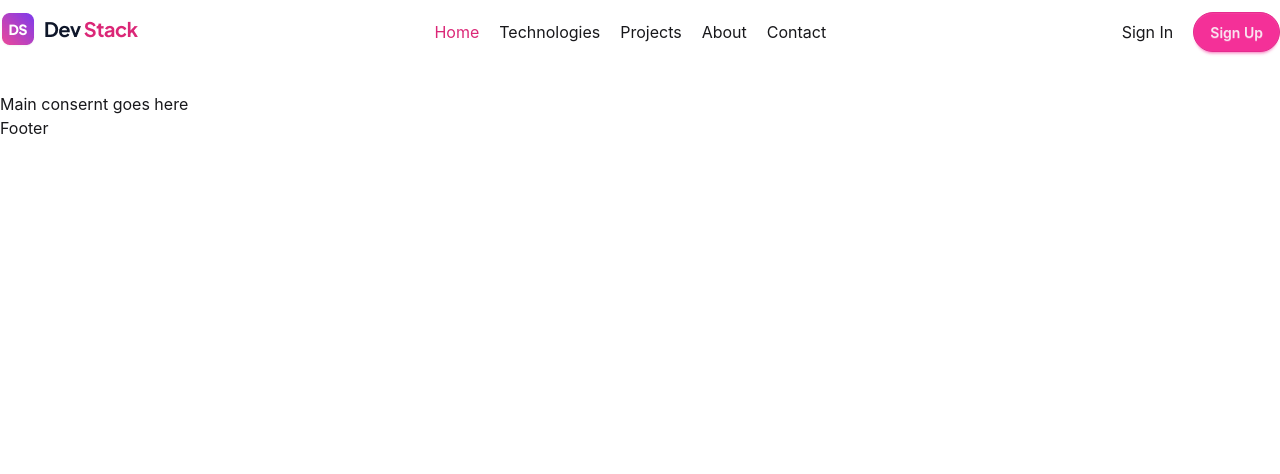
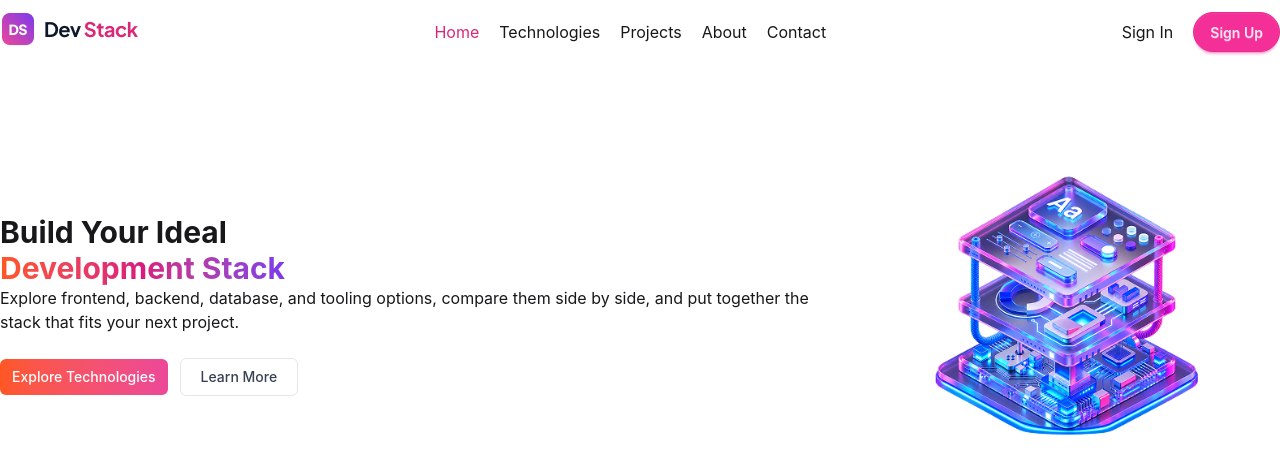
Before and after one commit to ssnicphfoysal777/assinment-5, a React (Vite) app: page / in a window 1280 px wide. Shown: the top 474 px of the page. Built offline with nearby package versions, Linux system fonts and the light colour scheme.

Commit message:
Hero section added

```diff
--- a/src/App.tsx
+++ b/src/App.tsx
@@ -1,11 +1,15 @@
-import Footer from "./Components/Footer"
+// import Footer from "./Components/Footer"
+import Herosectio from "./Components/Herosectio"
 import Navbar from "./Components/Navbar"
 
 function App() {
   return <div>
     <Navbar></Navbar>
-    <main>Main consernt goes here </main>
-    <Footer></Footer>
+    <Herosectio/>
+
+
+    {/* <main>Main consernt goes here </main> */}
+    {/* <Footer></Footer> */}
     </div>
 }
 export default App
--- /dev/null
+++ b/src/Components/Herosectio.tsx
@@ -0,0 +1,42 @@
+import Img from '../assets/banner-stack.png'
+const Herosectio = () => {
+    return <section>
+        <div className='container mx-auto flex justify-start items-center'>
+            <div>
+                <h1 className='text-3xl font-bold'>
+                    Build Your Ideal
+                    <br />
+                    <span className='bg-linear-to-r from-c1 via-c2 to-c3 bg-clip-text text-transparent'>
+                        Development Stack
+                    </span>
+                </h1>
+
+
+
+
+
+                <p>Explore frontend, backend, database, and tooling options,
+                    compare them side by side, and put together the stack that fits your
+                    next project.</p>
+                <div className="mt-6 flex items-center gap-3">
+                    <button className="rounded-md bg-linear-to-r from-c1  to-btn px-3 py-2 text-sm font-medium text-white">
+                        Explore Technologies
+                    </button>
+
+                    <button className="rounded-md border border-gray-200  px-5 py-2 text-sm font-medium text-gray-700">
+                        Learn More
+                    </button>
+                </div>
+            </div>
+
+
+
+            {/* for image */}
+            <div>
+                <img src={Img} alt="" />
+            </div>
+        </div>
+    </section>
+};
+
+export default Herosectio;
--- a/src/index.css
+++ b/src/index.css
@@ -7,5 +7,7 @@
   --color-c3: #7C3AED;
   --color-like-black: #0F172A;
   --color-pink: #DB2777;
+  --color-btn:#EC4899 ;
+
 
 }
```
Also changed, not shown: src/Components/Typs/Technologies.tsx (added, +10 -0 lines).
